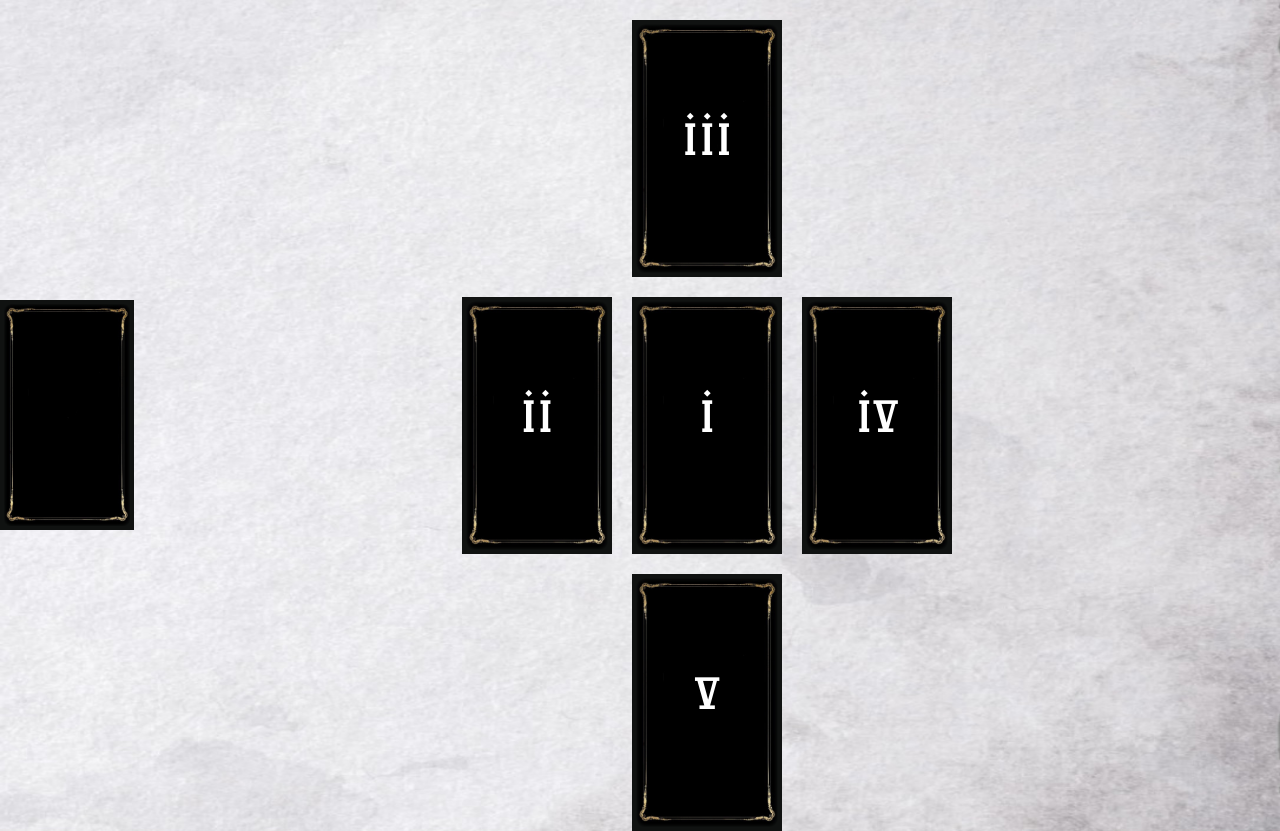
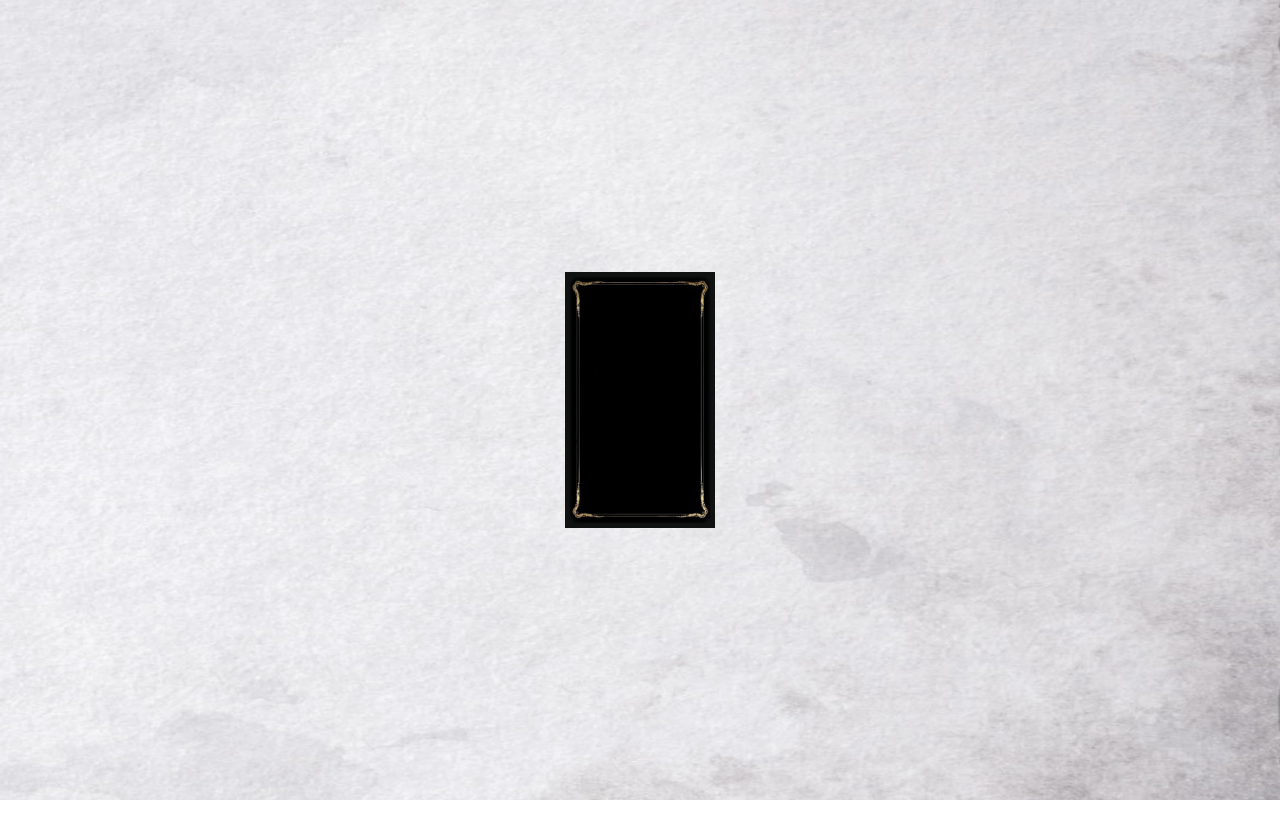
Before and after one commit to tomcorsi/KultTaroticumRoller, a React (Create React App) app: page / in a window 1280 px wide. After the commit the page ends 800 px from the top, so only its background shows below. Built offline with nearby package versions, Linux system fonts and the light colour scheme.

Commit message:
feat: added reactive spread deck + clicking cards in order

```diff
--- a/src/App.js
+++ b/src/App.js
@@ -8,6 +8,8 @@ import { draw5Tarots } from './components/helpers/drawCards';
 function App() {
   const [tarots, setTarots] = useState([]);
 
+  const areTarotsDrawn = tarots.length === 5;
+
   const tellFortune = () => {
     const drawRandomTarots = draw5Tarots(tarotList);
     setTarots(drawRandomTarots);
@@ -16,7 +18,7 @@ function App() {
   return (
     <div className="App">
       <Deck tellFortune={tellFortune} />
-      <CardContainer tarots={tarots} />
+      {areTarotsDrawn ? <CardContainer tarots={tarots} /> : null}
     </div>
   );
 }
--- a/src/components/basicCard.js
+++ b/src/components/basicCard.js
@@ -28,14 +28,20 @@ export const StyledCard = styled.div`
 
 export const Card = ({
   number,
+  id,
   tarot,
   isMainDeck = false,
   onMainDeckClick,
+  lastClickedCard,
+  setLastClickedCard,
 }) => {
   const [flipped, setFlipped] = useState(false);
 
   const handleCardClick = () => {
-    setFlipped(true);
+    if (id - lastClickedCard === 1) {
+      setLastClickedCard(id);
+      setFlipped(true);
+    }
   };
 
   return flipped ? (
--- a/src/components/cardContainer.js
+++ b/src/components/cardContainer.js
@@ -1,5 +1,6 @@
 import styled from 'styled-components';
 import { Card } from './basicCard.js';
+import { useState } from 'react';
 
 const Container = styled.div`
   padding-top: 20px;
@@ -18,20 +19,52 @@ const Row = styled.div`
 `;
 
 export const CardContainer = ({ tarots }) => {
+  const [lastClickedCard, setLastClickedCard] = useState(0);
+
   return (
     <Container>
       <Row>
-        <Card number={'III'} tarot={tarots[2]} />
+        <Card
+          number={'III'}
+          id={3}
+          tarot={tarots[2]}
+          lastClickedCard={lastClickedCard}
+          setLastClickedCard={setLastClickedCard}
+        />
       </Row>
 
       <Row>
-        <Card number={'II'} tarot={tarots[1]} />
-        <Card number={'I'} tarot={tarots[0]} />
-        <Card number={'IV'} tarot={tarots[3]} />
+        <Card
+          number={'II'}
+          id={2}
+          tarot={tarots[1]}
+          lastClickedCard={lastClickedCard}
+          setLastClickedCard={setLastClickedCard}
+        />
+        <Card
+          number={'I'}
+          id={1}
+          tarot={tarots[0]}
+          lastClickedCard={lastClickedCard}
+          setLastClickedCard={setLastClickedCard}
+        />
+        <Card
+          number={'IV'}
+          id={4}
+          tarot={tarots[3]}
+          lastClickedCard={lastClickedCard}
+          setLastClickedCard={setLastClickedCard}
+        />
       </Row>
 
       <Row>
-        <Card number={'V'} tarot={tarots[4]} />
+        <Card
+          number={'V'}
+          id={5}
+          tarot={tarots[4]}
+          lastClickedCard={lastClickedCard}
+          setLastClickedCard={setLastClickedCard}
+        />
       </Row>
     </Container>
   );
```
